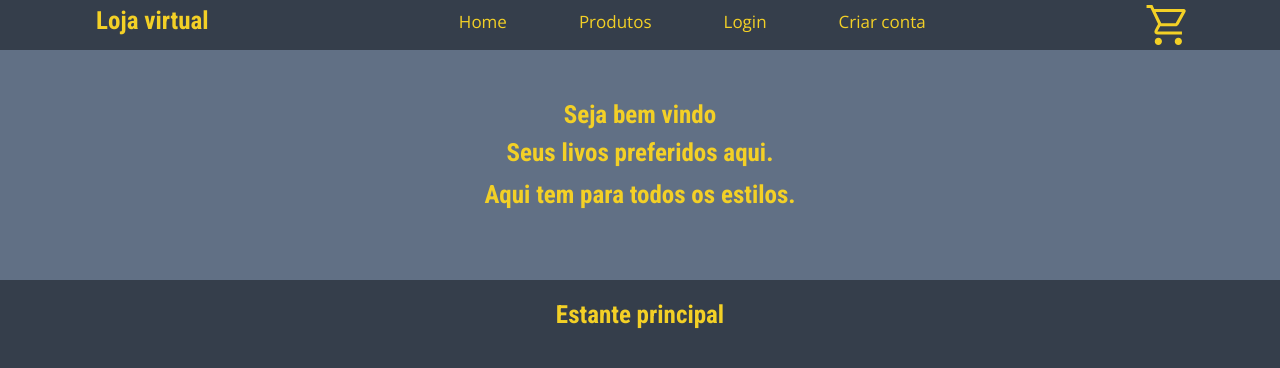
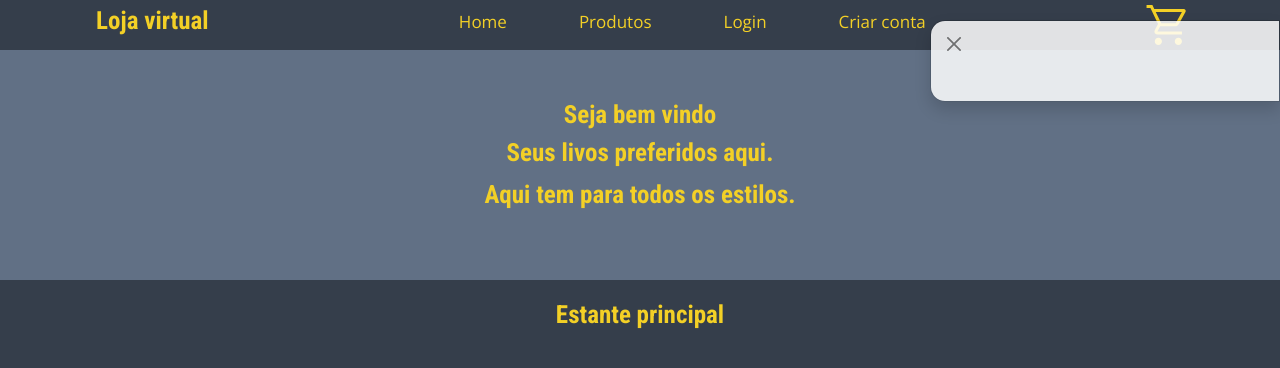
Before and after one commit to RenanLopesIF/proj-integrador, a CodeIgniter 4 app: the page made by app/Views/vitrine.php in a window 1280 px wide. Shown: the top 368 px of the page. Run offline with PHP 8.4 and a stand-in for CodeIgniter, Linux system fonts and the light colour scheme; the template is opened without the code that fills it, so the values that code supplies are empty; some libraries are stand-ins or nearby versions; some web fonts are replaced.

Commit message:
feat: add toast

```diff
--- a/app/Controllers/Carrinho.php
+++ b/app/Controllers/Carrinho.php
@@ -18,8 +18,8 @@ class Carrinho extends BaseController
         $id_livro = $_POST['id_livro'];
         $qtd = $_POST["qtd"];
         $res = $carrinhoModel->insertItem($id_usuario, $id_livro, $qtd);
-        if ($res) return "inserido";
-        return 'falhou';
+        if ($res) return $this->response->setJSON(["status" => "success"]);
+        return $this->response->setJSON(["status" => "fail"]);
     }
 
     public function getItems()
--- a/app/Views/vitrine.php
+++ b/app/Views/vitrine.php
@@ -5,7 +5,8 @@
     <meta charset="UTF-8">
     <meta http-equiv="X-UA-Compatible" content="IE=edge">
     <meta name="viewport" content="width=device-width, initial-scale=1.0">
-
+    <script src="https://cdn.jsdelivr.net/npm/jquery@3.6.0/dist/jquery.slim.min.js"></script>
+    <link rel="stylesheet" href="https://cdn.jsdelivr.net/npm/bootstrap@4.6.1/dist/css/bootstrap.min.css">
     <link href="https://cdn.jsdelivr.net/npm/bootstrap@5.2.0/dist/css/bootstrap.min.css" rel="stylesheet" integrity="sha384-gH2yIJqKdNHPEq0n4Mqa/HGKIhSkIHeL5AyhkYV8i59U5AR6csBvApHHNl/vI1Bx" crossorigin="anonymous">
 
     <link rel="preconnect" href="https://fonts.googleapis.com">
@@ -52,7 +53,7 @@
 
         </div>
 
-        <div class="modal fade" id="exampleModal" tabindex="-1" aria-labelledby="exampleModalLabel" aria-hidden="true">
+        <div class="modal fade" id="exampleModal" tabindex="-1" aria-labelledby="exampleModalLabel" aria-hidden="false">
             <div class="modal-dialog">
                 <div class="modal-content">
                     <div class="modal-header">
@@ -76,7 +77,17 @@
                         <div> <button type="button" class="btn btn-secondary" data-bs-dismiss="modal">Close</button>
                             <button id="modal-botao-comprar" type="button" class="btn btn-primary">Comprar</button>
                         </div>
+                    </div>
+                </div>
+            </div>
+        </div>
 
+        <div style="position: fixed; top: 0; right: 0;">
+            <div aria-live="polite" aria-atomic="true" style="margin-top: 20px; position: relative; min-height: 200px;">
+                <div class="toast show" data-autohide="true" style="border-radius: 15px 0 0 15px;">
+                    <div id="box-toast" style="border-radius: 15px 0 0 15px;min-height: 80px;" class="toast-body text-white">
+                        <button type="button" class="btn-close" data-bs-dismiss="toast"></button>
+                        <span id="msg-toast"></span>
                     </div>
                 </div>
             </div>
--- a/public/vitrine/js/index.js
+++ b/public/vitrine/js/index.js
@@ -9,6 +9,8 @@ const modalPrecoLivro = document.querySelector("#modal-preco-livro");
 const modalAutorLivro = document.querySelector("#modal-autor-livro");
 const modalBotaoComprar = document.querySelector("#modal-botao-comprar");
 const qtdItems = document.querySelector("#qtd-items");
+const boxToast = document.querySelector("#box-toast");
+const msgToast = document.querySelector("#msg-toast");
 
 const qtd = {
   max: 1,
@@ -54,8 +56,23 @@ async function insertIntoCart(id_livro, qtd) {
 
   formPurchase.appendChild(inputQtd);
   formPurchase.appendChild(inputId);
-  galleryElement.appendChild(formPurchase);
-  formPurchase.submit();
+
+  const xhr = new XMLHttpRequest();
+  xhr.open("POST", urlInserIntoCart);
+  xhr.onload = (ev) => {
+    const res = JSON.parse(ev.target.response);
+    console.log("Success, server responded with:", ev.target.response);
+    if (res.status == "success") {
+      boxToast.style.backgroundColor = "#66cf66";
+      msgToast.innerText = "Item adicionado ao carrinho";
+      $(document).ready(function () {
+        $(".toast").toast("show");
+      });
+    }
+  };
+
+  const formData = new FormData(formPurchase);
+  xhr.send(formData);
 }
 
 async function init() {
```
